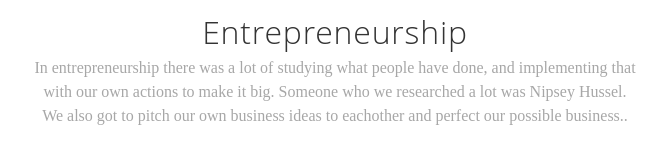
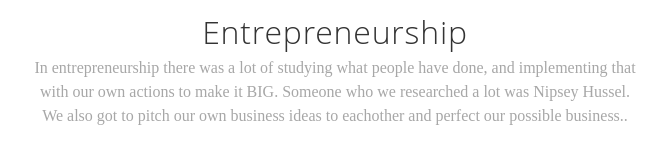
Before and after one commit to DiegoJ-A/summer_1_project, a plain HTML site: page reflection.html in a window 1280 px wide. Shown: the part 793-952 px from the top of the page, 305-973 px from the left. Drawn offline with nearby package versions, Linux system fonts and the light colour scheme.

Commit message:
Update reflection.html

```diff
--- a/reflection.html
+++ b/reflection.html
@@ -48,7 +48,7 @@
         <p align="center">In leadership we build not just our community, but ourselves. Each day we <br> talked about a new topic and learned new terms, ideoligies, and worldviews.</p>
 
         <h2>Entrepreneurship</h2>
-        <p align="right">In entrepreneurship there was a lot of studying what people have done, and implementing that <br> with our own actions to make it big. Someone who we researched a lot was Nipsey Hussel. <br> We also got to pitch our own business ideas to eachother and perfect our possible business..</p>
+        <p align="right">In entrepreneurship there was a lot of studying what people have done, and implementing that <br> with our own actions to make it BIG. Someone who we researched a lot was Nipsey Hussel. <br> We also got to pitch our own business ideas to eachother and perfect our possible business..</p>
 
       </div>
               <div class="portfolio-wrap">
```
